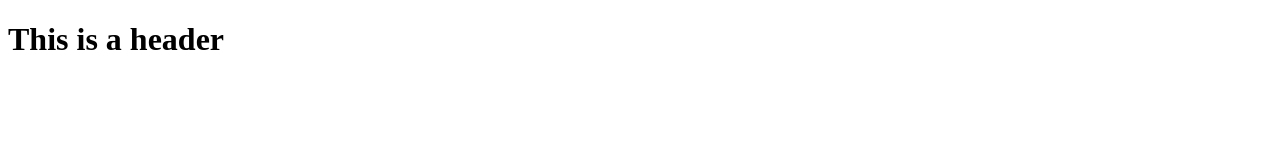
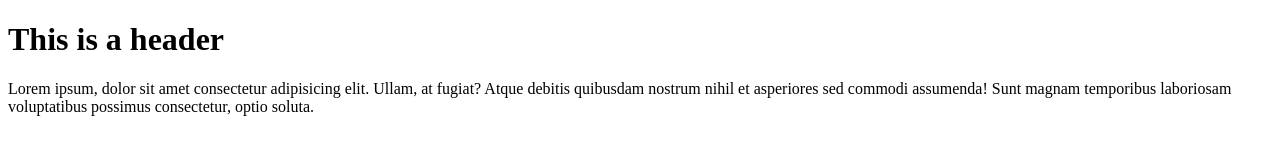
Before and after one commit to SpartnIT/Tech-Is, a plain HTML site: page index.html in a window 1280 px wide. Drawn offline with Linux system fonts and the light colour scheme.

Commit message:
added paragraph to .html

```diff
--- a/index.html
+++ b/index.html
@@ -8,5 +8,7 @@
 </head>
 <body>
     <h1>This is a header</h1>
+    <p> Lorem ipsum, dolor sit amet consectetur adipisicing elit. Ullam, at fugiat? Atque debitis quibusdam nostrum nihil et asperiores sed commodi assumenda! Sunt magnam temporibus laboriosam voluptatibus possimus consectetur, optio soluta.</p>
+
 </body>
 </html>
```
